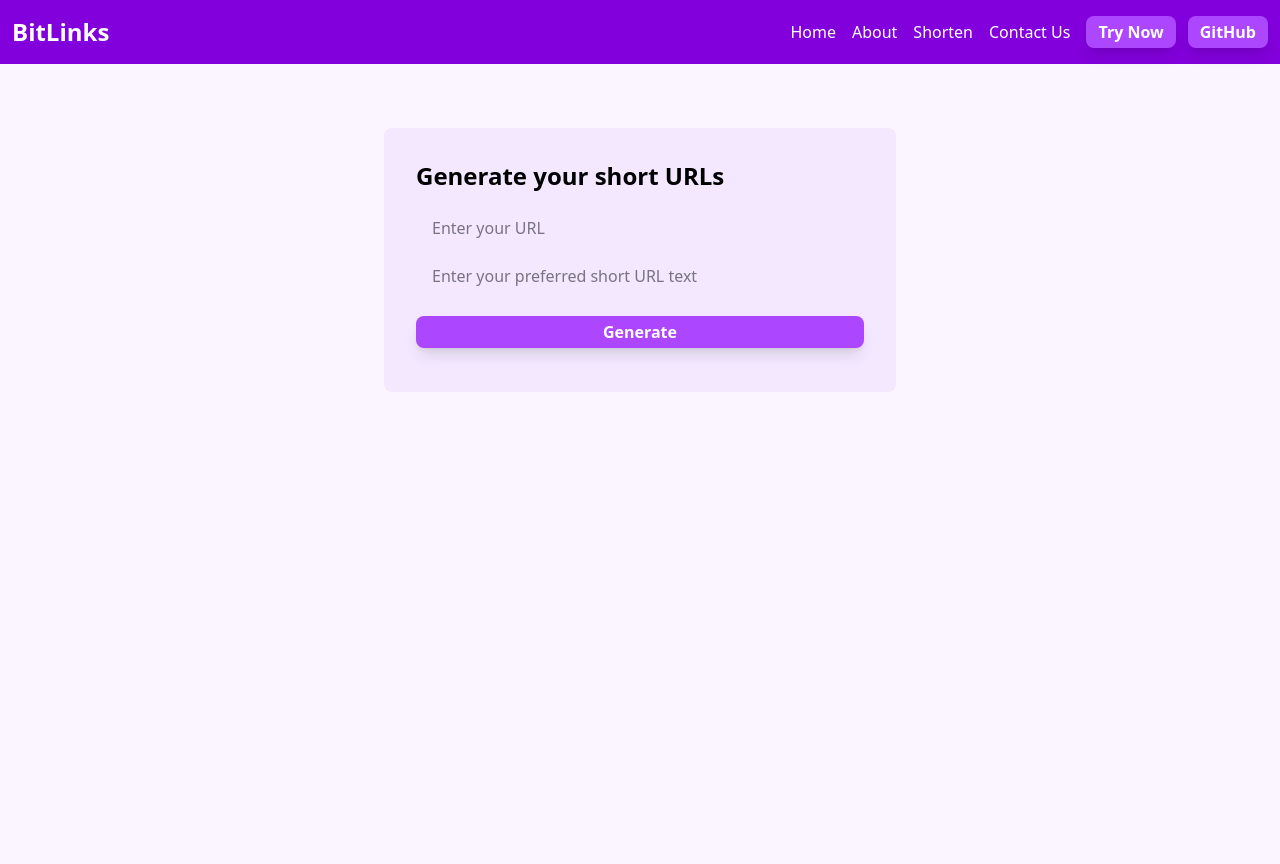
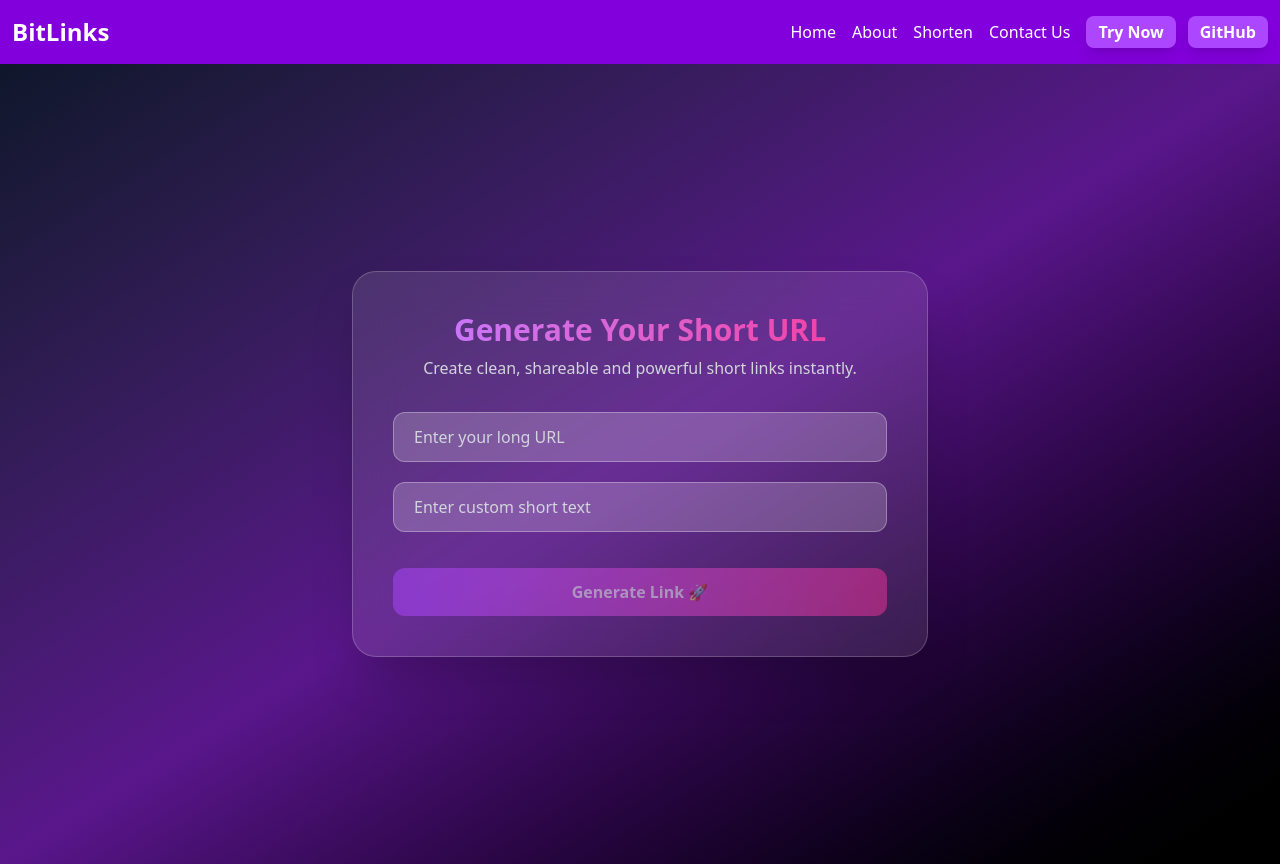
Before and after one commit to DevLife0101/bitlinks, a Next.js app: page /shorten in a window 1280 px wide. Before the commit the page ends 800 px from the top, so only its background shows below. Built offline with nearby package versions, Linux system fonts and the light colour scheme.

Commit message:
Updated shorten page UI

```diff
--- a/app/shorten/page.js
+++ b/app/shorten/page.js
@@ -6,8 +6,55 @@ const Shorten = () => {
     const [url, seturl] = useState("")
     const [shorturl, setshorturl] = useState("")
     const [generated, setGenerated] = useState("")
+    const [loading, setLoading] = useState(false)
+    const [success, setSuccess] = useState(false)
+    const [errors, setErrors] = useState({})
+
+    // URL validation function
+    const isValidURL = (string) => {
+        try {
+            new URL(string)
+            return true
+        } catch (_) {
+            return false
+        }
+    }
+
+    const validate = (field, value) => {
+        let newErrors = { ...errors }
+
+        if (field === "url") {
+            if (!value) {
+                newErrors.url = "URL is required"
+            } else if (!isValidURL(value)) {
+                newErrors.url = "Enter a valid URL (include https://)"
+            } else {
+                delete newErrors.url
+            }
+        }
+
+        if (field === "shorturl") {
+            const regex = /^[a-zA-Z0-9_-]+$/
+            if (!value) {
+                newErrors.shorturl = "Short text is required"
+            } else if (!regex.test(value)) {
+                newErrors.shorturl = "Only letters, numbers, - and _ allowed"
+            } else if (value.length < 3) {
+                newErrors.shorturl = "Minimum 3 characters required"
+            } else {
+                delete newErrors.shorturl
+            }
+        }
+
+        setErrors(newErrors)
+    }
 
     const generate = () => {
+        if (Object.keys(errors).length > 0 || !url || !shorturl) return
+
+        setLoading(true)
+        setSuccess(false)
+
         const myHeaders = new Headers();
         myHeaders.append("Content-Type", "application/json");
         myHeaders.append("Accept", "application/json");
@@ -30,34 +77,112 @@ fetch("/api/generate", requestOptions)
                 setGenerated(`${process.env.NEXT_PUBLIC_HOST}/${shorturl}`)
                 seturl("")
                 setshorturl("")
-    console.log(result)
-    alert(result.message)
+                setSuccess(true)
+                setLoading(false)
 
+                setTimeout(() => setSuccess(false), 3000)
             })
-  .catch((error) => console.error(error));
+            .catch((error) => {
+                console.error(error)
+                setLoading(false)
+            });
     }
 
+    return (
+        <div className="min-h-screen flex items-center justify-center bg-gradient-to-br from-slate-900 via-purple-900 to-black px-6">
 
-    return (
-        <div className='mx-auto max-w-lg bg-purple-100 my-16 p-8 rounded-lg flex flex-col gap-4'>
-            <h1 className='font-bold text-2xl'>Generate your short URLs</h1>
-            <div className='flex flex-col gap-2'>
-                <input type="text"
+            <div className="w-full max-w-xl bg-white/10 backdrop-blur-xl border border-white/20 shadow-2xl rounded-3xl p-10 text-white">
+
+                <h1 className="text-3xl font-bold text-center mb-2 bg-gradient-to-r from-purple-400 to-pink-500 bg-clip-text text-transparent">
+                    Generate Your Short URL
+                </h1>
+
+                <p className="text-gray-300 text-center mb-8">
+                    Create clean, shareable and powerful short links instantly.
+                </p>
+
+                <div className="flex flex-col gap-5">
+
+                    {/* URL Input */}
+                    <div>
+                        <input
+                            type="text"
                             value={url}
-                    className='px-4 py-2 focus:outline-purple-600 rounded-md'
-                    placeholder='Enter your URL'
-                    onChange={e => { seturl(e.target.value) }} />
-
-                <input type="text"
-                    value={shorturl}
-                    className='px-4 py-2 focus:outline-purple-600 rounded-md'
-                    placeholder='Enter your preferred short URL text'
-                    onChange={e => { setshorturl(e.target.value) }} />
-                <button onClick={generate} className='bg-purple-500 rounded-lg shadow-lg p-3 py-1 my-3 font-bold text-white'>Generate</button>
+                            placeholder="Enter your long URL"
+                            onChange={e => {
+                                seturl(e.target.value)
+                                validate("url", e.target.value)
+                            }}
+                            className={`px-5 py-3 rounded-xl w-full bg-white/20 border ${
+                                errors.url ? "border-red-500" : "border-white/30"
+                            } focus:outline-none focus:ring-2 focus:ring-purple-500 transition-all duration-300 placeholder-gray-300`}
+                        />
+                        {errors.url && (
+                            <p className="text-red-400 text-sm mt-1">{errors.url}</p>
+                        )}
                     </div>
 
-            {generated && <> <span className='font-bold text-lg'>Your Link </span><code><Link target="_blank" href={generated}>{generated}</Link>
-                </code></>}
+                    {/* Short URL Input */}
+                    <div>
+                        <input
+                            type="text"
+                            value={shorturl}
+                            placeholder="Enter custom short text"
+                            onChange={e => {
+                                setshorturl(e.target.value)
+                                validate("shorturl", e.target.value)
+                            }}
+                            className={`px-5 py-3 rounded-xl w-full bg-white/20 border ${
+                                errors.shorturl ? "border-red-500" : "border-white/30"
+                            } focus:outline-none focus:ring-2 focus:ring-pink-500 transition-all duration-300 placeholder-gray-300`}
+                        />
+                        {errors.shorturl && (
+                            <p className="text-red-400 text-sm mt-1">{errors.shorturl}</p>
+                        )}
+                    </div>
+
+                    <button
+                        onClick={generate}
+                        disabled={loading || Object.keys(errors).length > 0 || !url || !shorturl}
+                        className="mt-4 py-3 rounded-xl font-semibold bg-gradient-to-r from-purple-500 to-pink-500 hover:scale-105 hover:shadow-lg hover:shadow-purple-500/40 transition-all duration-300 flex items-center justify-center gap-2 disabled:opacity-50"
+                    >
+                        {loading ? (
+                            <>
+                                <div className="w-5 h-5 border-2 border-white border-t-transparent rounded-full animate-spin"></div>
+                                Generating...
+                            </>
+                        ) : (
+                            "Generate Link 🚀"
+                        )}
+                    </button>
+
+                </div>
+
+                {/* Success Message */}
+                {success && (
+                    <div className="mt-6 text-center text-green-400 font-semibold animate-bounce">
+                        ✅ Link Generated Successfully!
+                    </div>
+                )}
+
+                {/* Generated Link */}
+                {generated && (
+                    <div className="mt-6 bg-white/10 border border-white/20 p-5 rounded-xl text-center transition-all duration-500">
+                        <span className="block text-lg font-semibold mb-2">
+                            Your Short Link:
+                        </span>
+
+                        <Link
+                            target="_blank"
+                            href={generated}
+                            className="text-purple-300 hover:text-pink-400 break-all font-mono"
+                        >
+                            {generated}
+                        </Link>
+                    </div>
+                )}
+
+            </div>
         </div>
     )
 }
```
Lines whose indentation alone changed are shown as unchanged.
